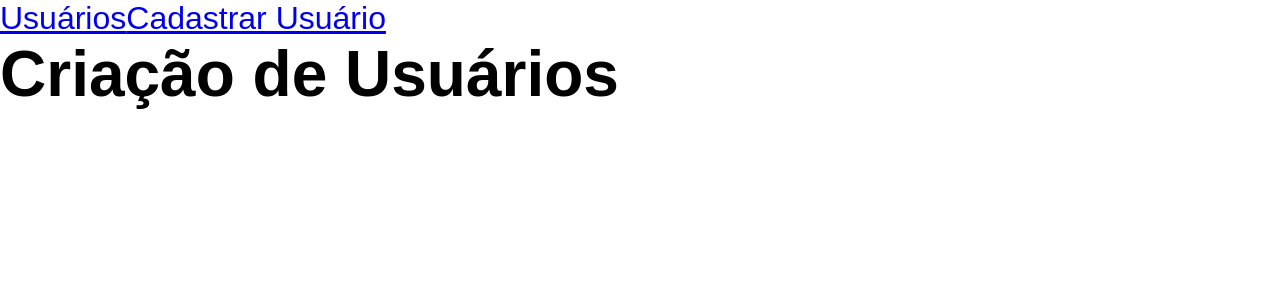
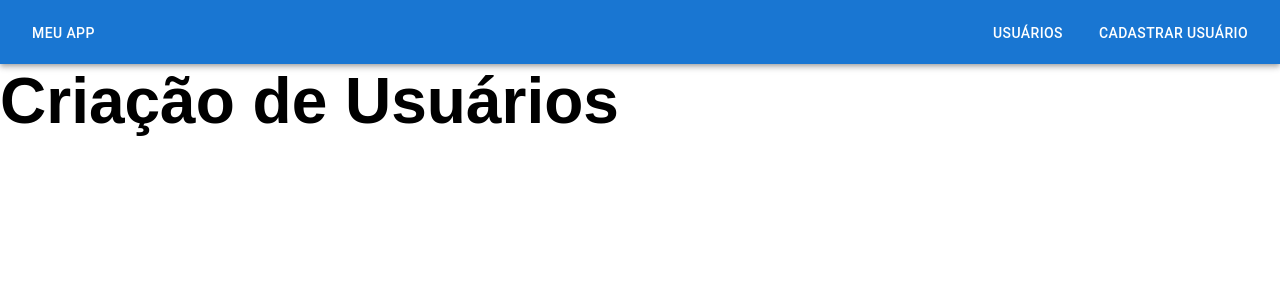
Before and after one commit to Demerbr/crud-users, a React (Vite) app: page /create in a window 1280 px wide. Shown: the top 300 px of the page. Built offline with nearby package versions, Linux system fonts and the light colour scheme.

Commit message:
feat: cria header e adiciono ao layout

```diff
--- a/package.json
+++ b/package.json
@@ -13,6 +13,7 @@
     "@emotion/react": "^11.13.0",
     "@emotion/styled": "^11.13.0",
     "@hookform/resolvers": "^3.9.0",
+    "@mui/icons-material": "^5.16.7",
     "@mui/material": "^5.16.7",
     "react": "^18.3.1",
     "react-dom": "^18.3.1",
--- a/src/App.tsx
+++ b/src/App.tsx
@@ -13,10 +13,10 @@ function App() {
 
         <BrowserRouter>
 
-        <nav>
+        {/* <nav>
           <Link to="/">Usuários</Link>
           <Link to="/create">Cadastrar Usuário</Link>
-      </nav>
+      </nav> */}
 
 
         <Router />
--- /dev/null
+++ b/src/components/Header/index.tsx
@@ -0,0 +1,77 @@
+import { useState } from 'react';
+import { IconButton, Menu, MenuItem, Button, useMediaQuery, useTheme } from '@mui/material';
+import MenuIcon from '@mui/icons-material/Menu';
+import * as S from './styles'
+
+
+
+const Header = () => {
+  const [anchorEl, setAnchorEl] = useState(null);
+  const theme = useTheme();
+  const isMobile = useMediaQuery(theme.breakpoints.down('sm'));
+
+  const handleMenu = (event) => {
+    setAnchorEl(event.currentTarget);
+  };
+
+  const handleClose = () => {
+    setAnchorEl(null);
+  };
+
+  const menuItems = [
+    { text: 'Usuários', path: '/' },
+    { text: 'Cadastrar Usuário', path: '/create' },
+  ];
+
+  return (
+    <S.StyledAppBar position="static">
+      <S.StyledToolbar>
+        <S.StyledLink to="/">
+          <Button color="inherit">Meu App</Button>
+        </S.StyledLink>
+        {isMobile ? (
+          <>
+            <IconButton
+              edge="start"
+              color="inherit"
+              aria-label="menu"
+              onClick={handleMenu}
+            >
+              <MenuIcon />
+            </IconButton>
+            <Menu
+              anchorEl={anchorEl}
+              anchorOrigin={{
+                vertical: 'top',
+                horizontal: 'right',
+              }}
+              keepMounted
+              transformOrigin={{
+                vertical: 'top',
+                horizontal: 'right',
+              }}
+              open={Boolean(anchorEl)}
+              onClose={handleClose}
+            >
+              {menuItems.map((item) => (
+                <MenuItem key={item.text} onClick={handleClose}>
+                  <S.StyledLink to={item.path}>{item.text}</S.StyledLink>
+                </MenuItem>
+              ))}
+            </Menu>
+          </>
+        ) : (
+          <S.DesktopMenu>
+            {menuItems.map((item) => (
+              <S.StyledLink key={item.text} to={item.path}>
+                <Button color="inherit">{item.text}</Button>
+              </S.StyledLink>
+            ))}
+          </S.DesktopMenu>
+        )}
+      </S.StyledToolbar>
+    </S.StyledAppBar>
+  );
+};
+
+export default Header;
--- /dev/null
+++ b/src/components/Header/styles.ts
@@ -0,0 +1,22 @@
+import { AppBar, Toolbar } from "@mui/material";
+import { Link } from "react-router-dom";
+import styled from "styled-components";
+
+ export const StyledAppBar = styled(AppBar)`
+  background-color: #2196f3;
+`;
+
+export const StyledToolbar = styled(Toolbar)`
+  display: flex;
+  justify-content: space-between;
+`;
+
+export const DesktopMenu = styled.div`
+  display: flex;
+  gap: 20px;
+`;
+
+export const StyledLink = styled(Link)`
+  color: white;
+  text-decoration: none;
+`;
--- a/src/layouts/DefaultLayout/index.tsx
+++ b/src/layouts/DefaultLayout/index.tsx
@@ -1,4 +1,5 @@
 import { Outlet } from "react-router-dom"
+import Header from "../../components/Header"
 
 
 
@@ -6,6 +7,7 @@ import { Outlet } from "react-router-dom"
 export const DefaultLayout = ()=>{
     return(
         <div>
+            <Header />
             <Outlet />
         </div>
     )
--- a/src/router.tsx
+++ b/src/router.tsx
@@ -10,7 +10,6 @@ export const Router = ()=>{
     return(
         <Routes>
             <Route path="/" element={<DefaultLayout />}>
-
                 <Route path="/" element={<Users />} />
                 <Route path="/create" element={<CreateUsers />} />
                 <Route path="/edit/:id" element={<EditUser />} />
```
Also changed, not shown: 1 other file (tests, documents, lock files or other folders).
